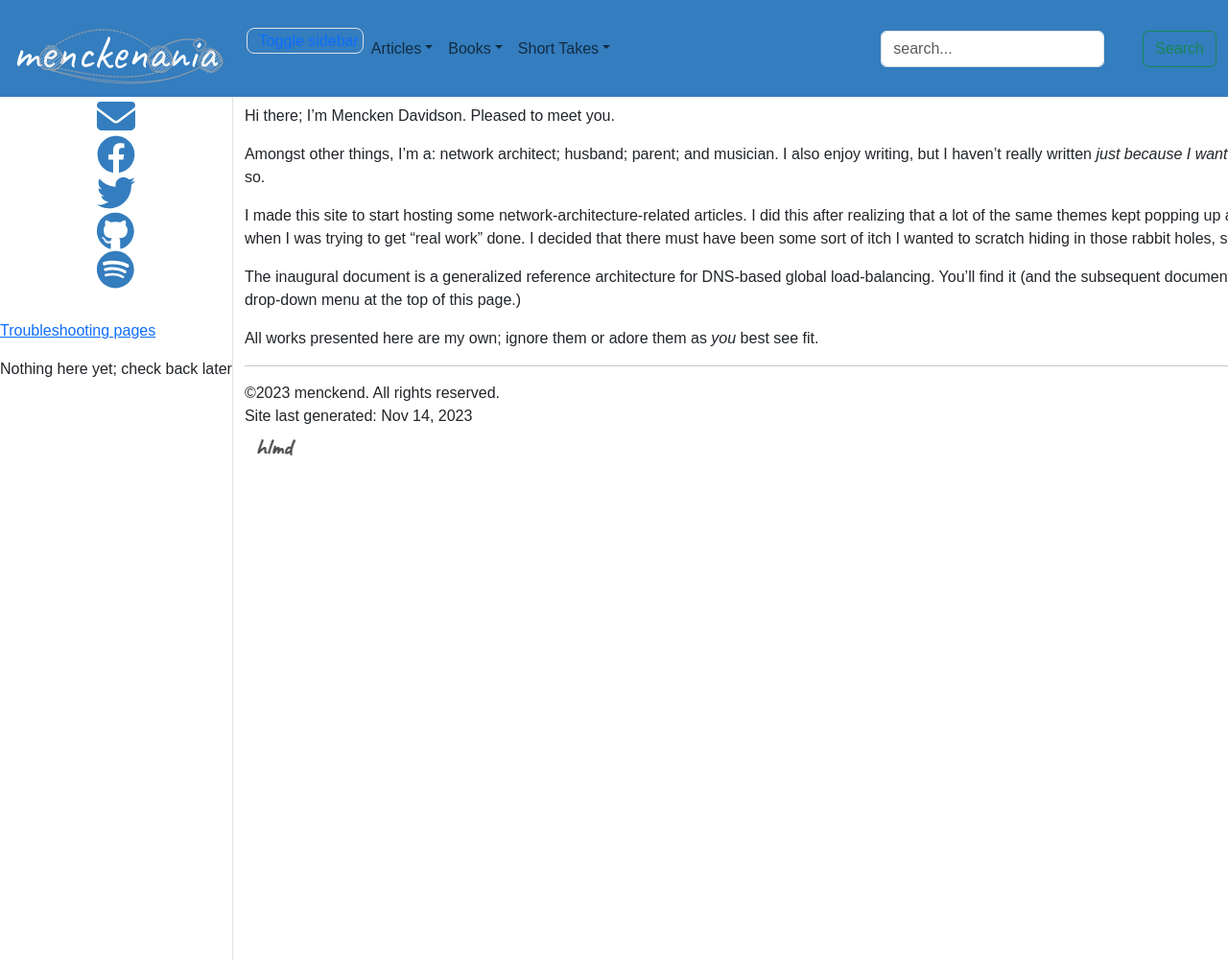
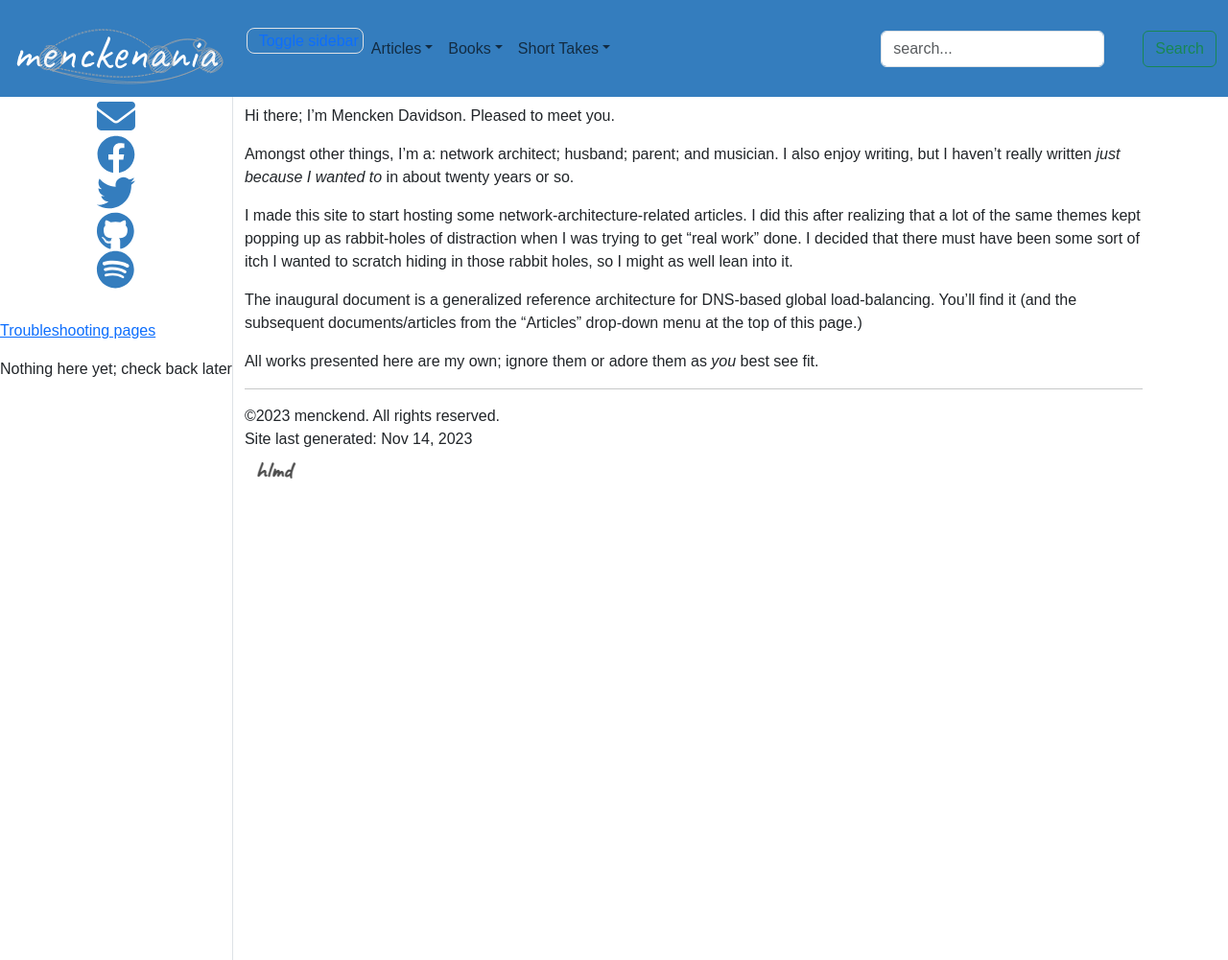
Before and after one commit to menckend/alpha, a Jekyll site: the page built from index.md, in a window 1280 px wide. Shown: the whole page at 96% size. Built offline with Jekyll 4.4.1, drawn with Linux system fonts in a browser that asks for light colours; nearby versions of some CDN libraries; some web fonts are replaced; comment, search, counter and statistics services are not loaded.

Commit message:
Update default.html

```diff
--- a/_layouts/default.html
+++ b/_layouts/default.html
@@ -12,7 +12,7 @@
             <div class="row flex-nowrap">
                 <!-- Sidebar Column -->
                 {% include sidebar.html %}
-                <div class="col-12">
+                <div class="col-9">
                     {{content}}
                 </div>
             </div>
```
